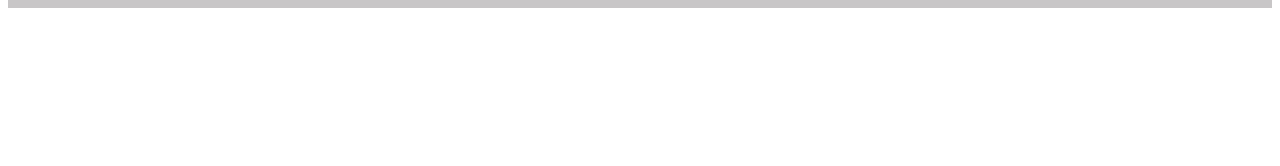
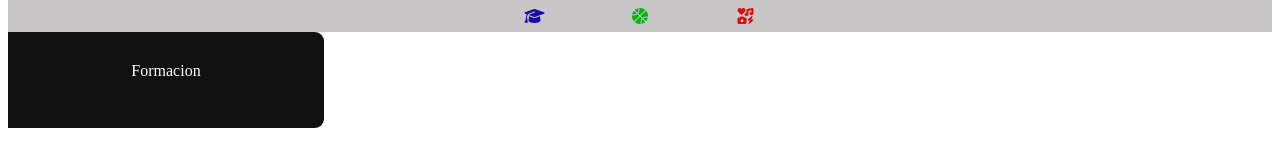
Before and after one commit to klbfs/generation-ch16, a plain HTML site: page 3-IntroWeb/CV2/index.htm in a window 1280 px wide. Shown: the part 206-372 px from the top of the page. Drawn offline with Linux system fonts and the light colour scheme.

Commit message:
CV2 update

```diff
--- a/3-IntroWeb/CV2/assets/css/style.css
+++ b/3-IntroWeb/CV2/assets/css/style.css
@@ -1,6 +1,7 @@
 .contenedorNav{
     width: 100%;
-
+    position: sticky;
+    top:0;
 }
 ul {
     list-style-type: none;
@@ -38,6 +39,15 @@ li a:hover {
 }
 .col-8{
     width: 66.7%;
+
+}
+.col-6{
+    width: 50%;
+
+}
+.col-3{
+    width:25%;
+
 }
 .contenedorTitulo{
     display: flex;
@@ -47,10 +57,7 @@ li a:hover {
 
 
 }
-
-
-
-#KarenTitulo{
+.KarenTitulo{
 
 
     text-align: center;
@@ -61,7 +68,56 @@ li a:hover {
     overflow: hidden;
 
 }
-.contenedorImagen{
+.contenedorSecciones{
+    width: 100%;
+    height: 1.5em;
+    background-color: rgb(200, 198, 199) ;
+    display: inline-flex;
+
+
+}
+.icons{
+
+    align-items: center;
+    display: inline-flex;
+    justify-content: center;
+    text-align: center;
+    width: 100%;
+
+}
+
+.contenedor1{
+    width: 100%;
+    height:6em;
+
+}
+.c1-r1{
     height: 2em;
+    background-color: aqua;
+
+}
+.c1-r2{
+    height: 2em;
+    background-color: rgb(5, 95, 95);
+
+}
+.c1-r3{
+    height: 2em;
+    background-color: rgb(185, 161, 104);
+
+}
+.formacion{
+    background-color: #111;
     width: 100%;
+    height: 6em;
+    color: white;
+    text-align: center;
+    border-radius: 0px 9px 9px 0px;
+
+
+
 }
+.texto{
+    padding-top: 30px;
+
+}
--- a/3-IntroWeb/CV2/index.htm
+++ b/3-IntroWeb/CV2/index.htm
@@ -29,10 +29,9 @@
 
         <div class="contenedorTitulo">
 
-            <div class="col-2">
-            </div>
+            <div class="col-2"></div>
 
-            <div class="col-8" id="KarenTitulo">
+            <div class="col-8 KarenTitulo" >
 
                 Karen Personal Page
                 <br>
@@ -42,11 +41,41 @@
             <div class="col-2"></div>
 
         </div>
+
+        <!--ICONOS DE SECCIONES-->
         <div class="contenedorSecciones">
+            <br>
+            <div class="col-3"></div>
+            <div class="col-6">
+                <div class="icons">
+                    <div class="col-2">
+                        <a href="#"><i class="fa-solid fa-graduation-cap" style="color:rgb(27, 11, 172);"></i></a>
+                    </div>
+                    <div class="col-2">
+                        <a href="#"><i class="fa-solid fa-basketball" style="color: rgb(1, 179, 15);"></i></a>
+                    </div>
+                    <div class="col-2">
+                        <a href="#"><i class="fa-solid fa-icons" style="color: rgb(224, 10, 10);"></i></a>
+                    </div>
+
+                </div>
+            </div>
+            <div class="col-3"></div>
 
         </div>
-
-        <div class="contenedor1"></div>
+        <!--FORMACION-->
+        <div class="contenedor1">
+            <div class="col-3">
+                <div class="formacion">
+                   <div class="texto">Formacion</div>
+                </div>
+            </div>
+            <div class="col-6"></div>
+            <div class="col-3"></div>
+            <!--<div class="cont1 c1-r1"></div>
+            <div class="cont1 c1-r2"></div>
+            <div class="cont1 c1-r3"></div>-->
+        </div>
 
 
 
```
